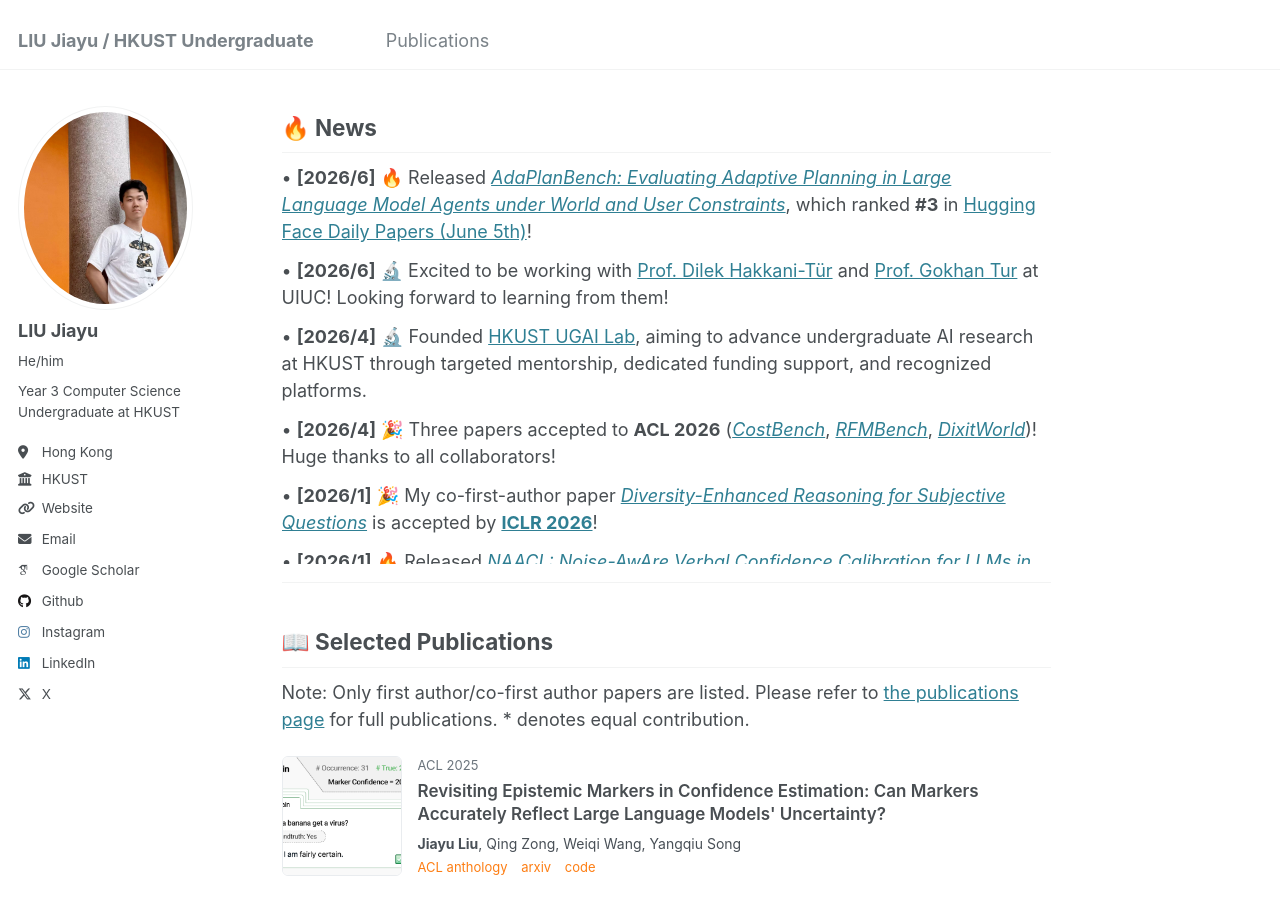
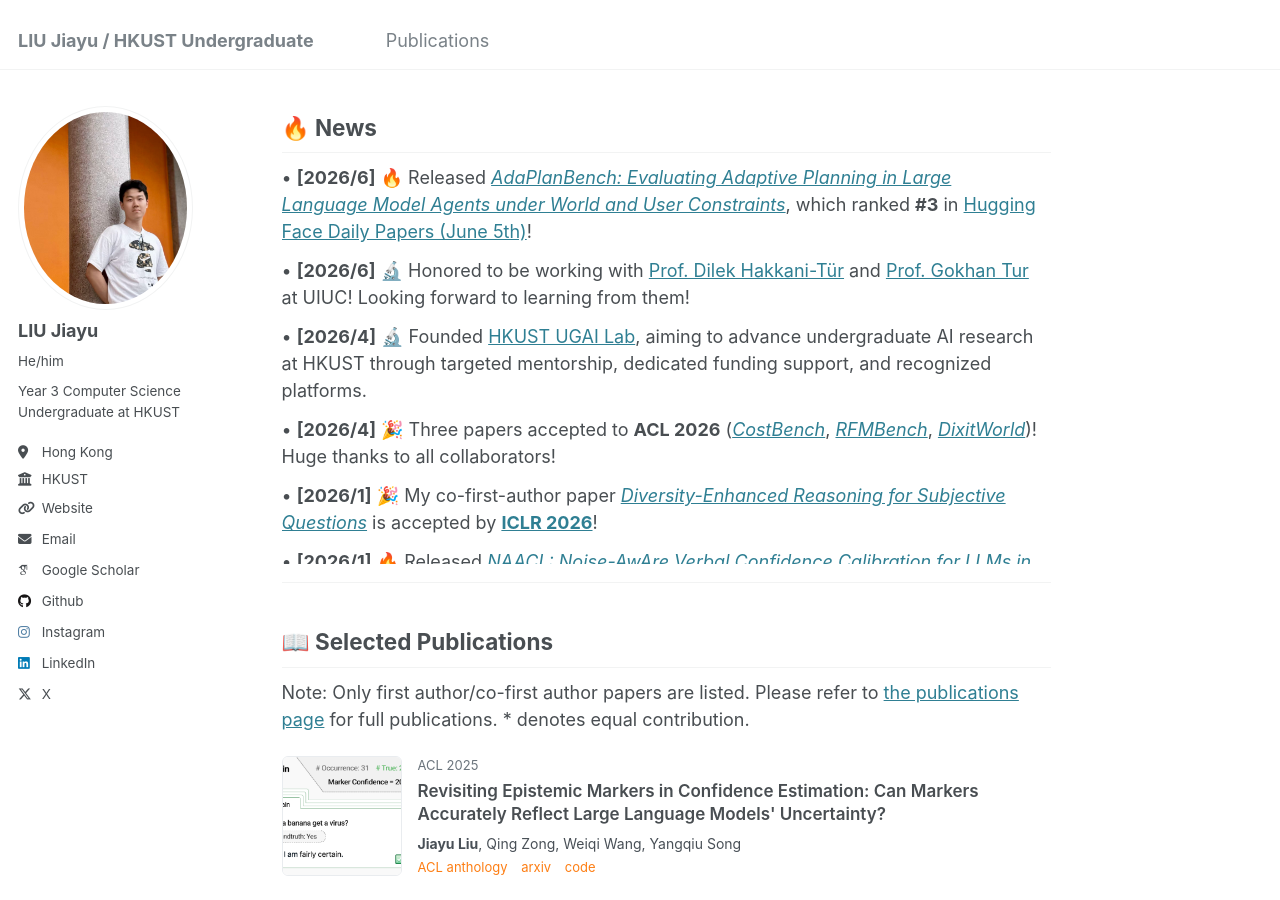
Before and after one commit to JiayuJeff/JiayuJeff.github.io, a Jekyll site: the page built from _pages/about.md, in a window 1280 px wide and 900 px high, scrolled down 558 px. Built offline with Jekyll 4.4.1, drawn with Linux system fonts in a browser that asks for light colours; some web fonts are replaced.

Commit message:
Update news phrasing to match template style

```diff
--- a/_pages/about.md
+++ b/_pages/about.md
@@ -171,7 +171,7 @@ Here is my [google Scholar](https://scholar.google.com/citations?user=PIQxhfMAAA
 
 <div class="news-container">
   <div class="news-item">• <strong>[2026/6]</strong> 🔥 Released <a href="https://huggingface.co/papers/2606.05622"><em>AdaPlanBench: Evaluating Adaptive Planning in Large Language Model Agents under World and User Constraints</em></a>, which ranked <strong>#3</strong> in <a href="https://huggingface.co/papers/date/2026-06-05">Hugging Face Daily Papers (June 5th)</a>!</div>
-  <div class="news-item">• <strong>[2026/6]</strong> 🔬 Excited to be working with <a href="https://siebelschool.illinois.edu/about/people/all-faculty/dilek">Prof. Dilek Hakkani-Tür</a> and <a href="https://siebelschool.illinois.edu/about/people/faculty/gokhan">Prof. Gokhan Tur</a> at UIUC! Looking forward to learning from them!</div>
+  <div class="news-item">• <strong>[2026/6]</strong> 🔬 Honored to be working with <a href="https://siebelschool.illinois.edu/about/people/all-faculty/dilek">Prof. Dilek Hakkani-Tür</a> and <a href="https://siebelschool.illinois.edu/about/people/faculty/gokhan">Prof. Gokhan Tur</a> at UIUC! Looking forward to learning from them!</div>
   <div class="news-item">• <strong>[2026/4]</strong> 🔬 Founded <a href="https://github.com/HKUST-UGAIL">HKUST UGAI Lab</a>, aiming to advance undergraduate AI research at HKUST through targeted mentorship, dedicated funding support, and recognized platforms.</div>
   <div class="news-item">• <strong>[2026/4]</strong> 🎉 Three papers accepted to <strong>ACL 2026</strong> (<a href="https://arxiv.org/pdf/2511.02734v1"><em>CostBench</em></a>, <a href="https://arxiv.org/pdf/2506.17114"><em>RFMBench</em></a>, <a href="https://arxiv.org/abs/2510.10117"><em>DixitWorld</em></a>)! Huge thanks to all collaborators!</div>
   <div class="news-item">• <strong>[2026/1]</strong> 🎉 My co-first-author paper <a href="https://openreview.net/forum?id=1Bf0tToGT1"><em>Diversity-Enhanced Reasoning for Subjective Questions</em></a> is accepted by <a href="https://iclr.cc/"><strong>ICLR 2026</strong></a>!</div>
```
